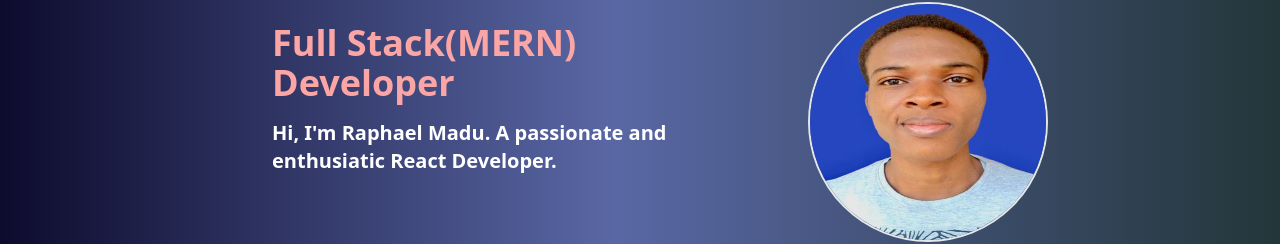
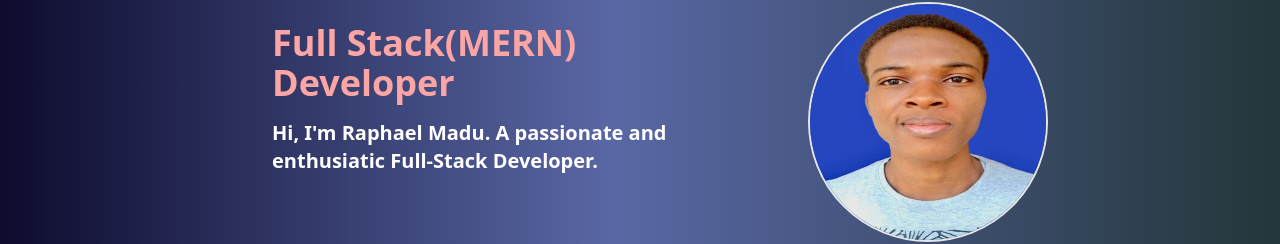
Before and after one commit to BullPointer/portfolio, a React (Vite) app: page / in a window 1280 px wide. Shown: the part 173-417 px from the top of the page. Built offline with nearby package versions, Linux system fonts and the light colour scheme; some icons are missing.

Commit message:
made some improvement and more to come

```diff
--- a/src/components/Welcome.jsx
+++ b/src/components/Welcome.jsx
@@ -19,7 +19,7 @@ const Welcome = () => {
             Full Stack(MERN) Developer
           </h1>
           <div className="text-xl p-2 md:px-8 py-2 font-semibold text-white">
-            Hi, I'm Raphael Madu. A passionate and enthusiatic React Developer.
+            Hi, I'm Raphael Madu. A passionate and enthusiatic Full-Stack Developer.
           </div>
           <div className="flex flex-row justify-center md:justify-start items-center px-8 py-2 gap-x-6">
             <Link to={"https://linkedin.com/in/youngminters/"} target="_blank">
```
